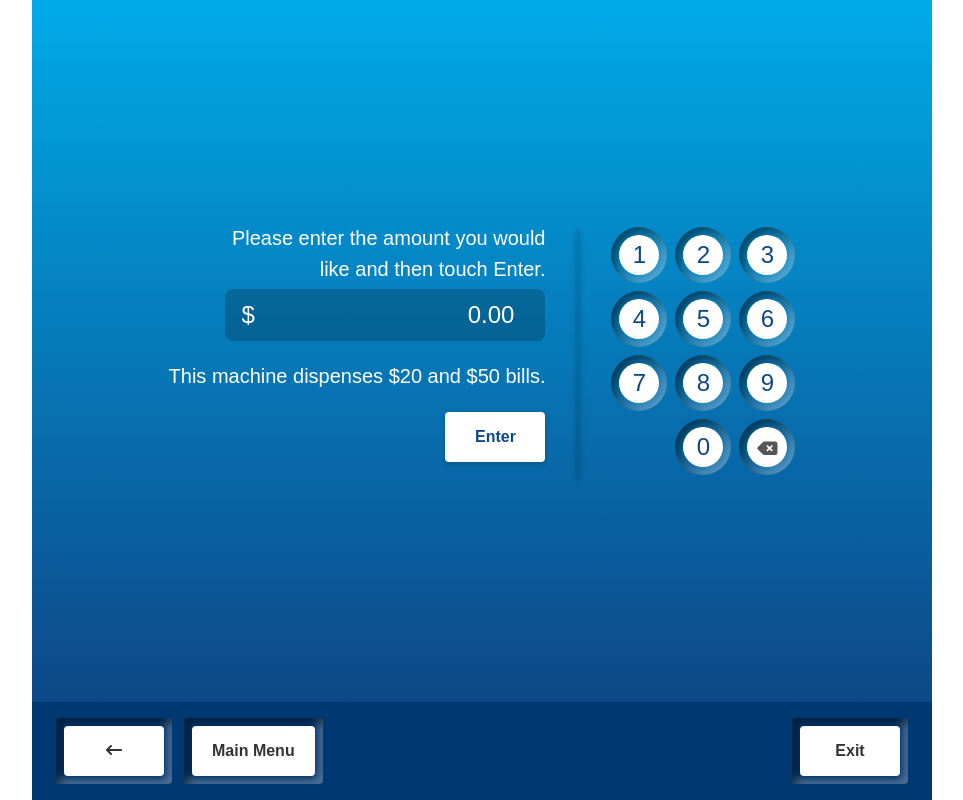
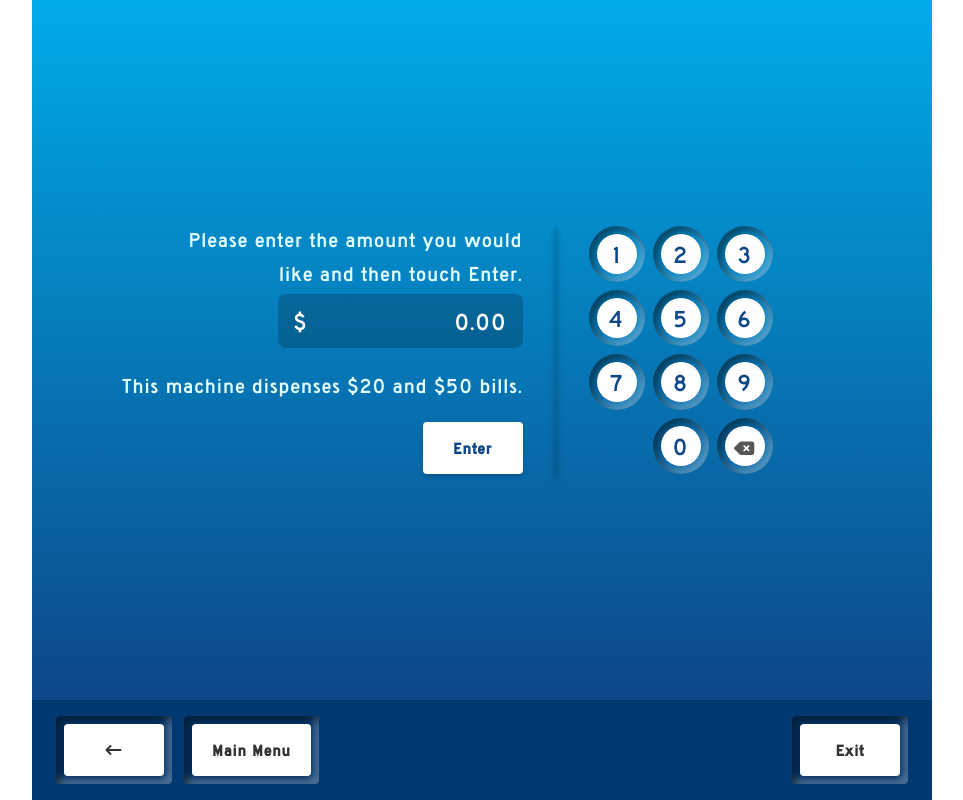
Before and after one commit to sepkey/keypad, a plain HTML site: page index.html in a window 1280 px wide. Shown: the whole page, without its empty margins (158-1121 px from the left). Drawn offline with Linux system fonts and the light colour scheme.

Commit message:
ft:add custom font, change style

```diff
--- a/index.html
+++ b/index.html
@@ -9,10 +9,18 @@
       href="https://cdnjs.cloudflare.com/ajax/libs/font-awesome/6.4.0/css/all.min.css"
     />
     <style>
+      @font-face {
+        font-family: "AnalysedFont";
+        src: url("roadgeek.woff2") format("woff2");
+        font-weight: normal;
+        font-style: normal;
+      }
       * {
         margin: 0;
         padding: 0;
         box-sizing: border-box;
+        font-family: "AnalysedFont", sans-serif;
+        letter-spacing: 1px;
       }
 
       body {
@@ -23,7 +31,6 @@
       .content {
         display: flex;
         flex-direction: column;
-        font-family: Arial, sans-serif;
         min-height: 100vh;
       }
 
@@ -85,12 +92,14 @@
 
       .flex-container {
         display: flex;
+        flex-wrap: wrap;
         gap: 32px;
+        width: 80%;
       }
 
       .text-box {
-        color: white;
-        font-size: 20px;
+        color: #e2feff;
+        font-size: 21px;
         display: flex;
         flex-direction: column;
         align-items: end;
@@ -173,6 +182,14 @@
         font-size: 24px;
         pointer-events: none;
         z-index: 1;
+      }
+
+      input[type="number"]::-webkit-inner-spin-button,
+      input[type="number"]::-webkit-outer-spin-button {
+        -webkit-appearance: none;
+        -moz-appearance: none;
+        appearance: none;
+        margin: 0;
       }
     </style>
   </head>
```
Also changed, not shown: roadgeek.woff2 (added).
